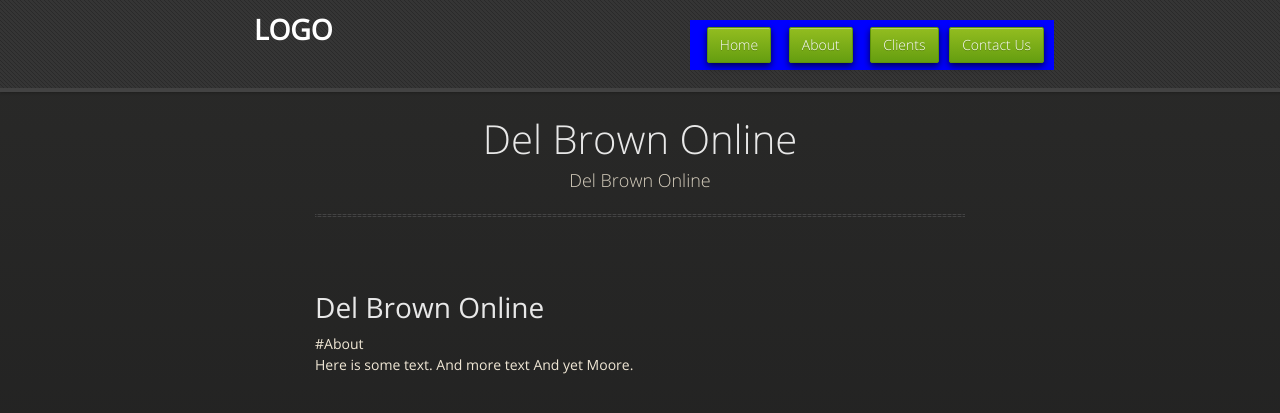
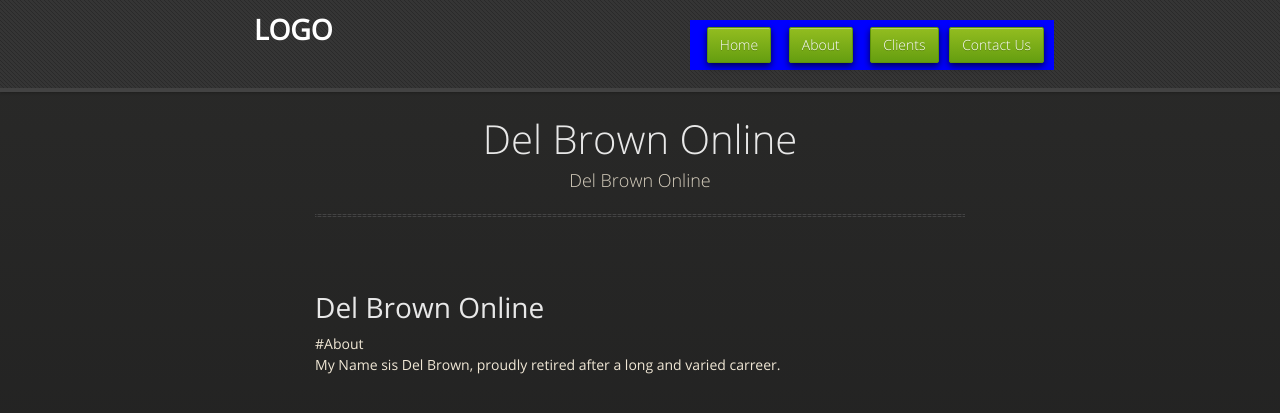
Before and after one commit to delonline/delonline.github.io, a Jekyll site: the page built from index.html, in a window 1280 px wide. Shown: the top 413 px of the page. Built offline with Jekyll 4.4.1, drawn with Linux system fonts in a browser that asks for light colours; nearby versions of some CDN libraries.

Commit message:
Update index.html

```diff
--- a/index.html
+++ b/index.html
@@ -20,9 +20,7 @@ title: Del Brown, Retired Traveler
 <a id="delonlinegithubio" class="anchor" href="#delonlinegithubio" aria-hidden="true"><span class="octicon octicon-link"></span></a>Del Brown Online</h1>
 
         #About
-<p>Here is some text.
-And more text
-And yet Moore.</p>
+<p>My Name sis Del Brown, proudly retired after a long and varied carreer.</p>
       </section>
 
     </div>
```
